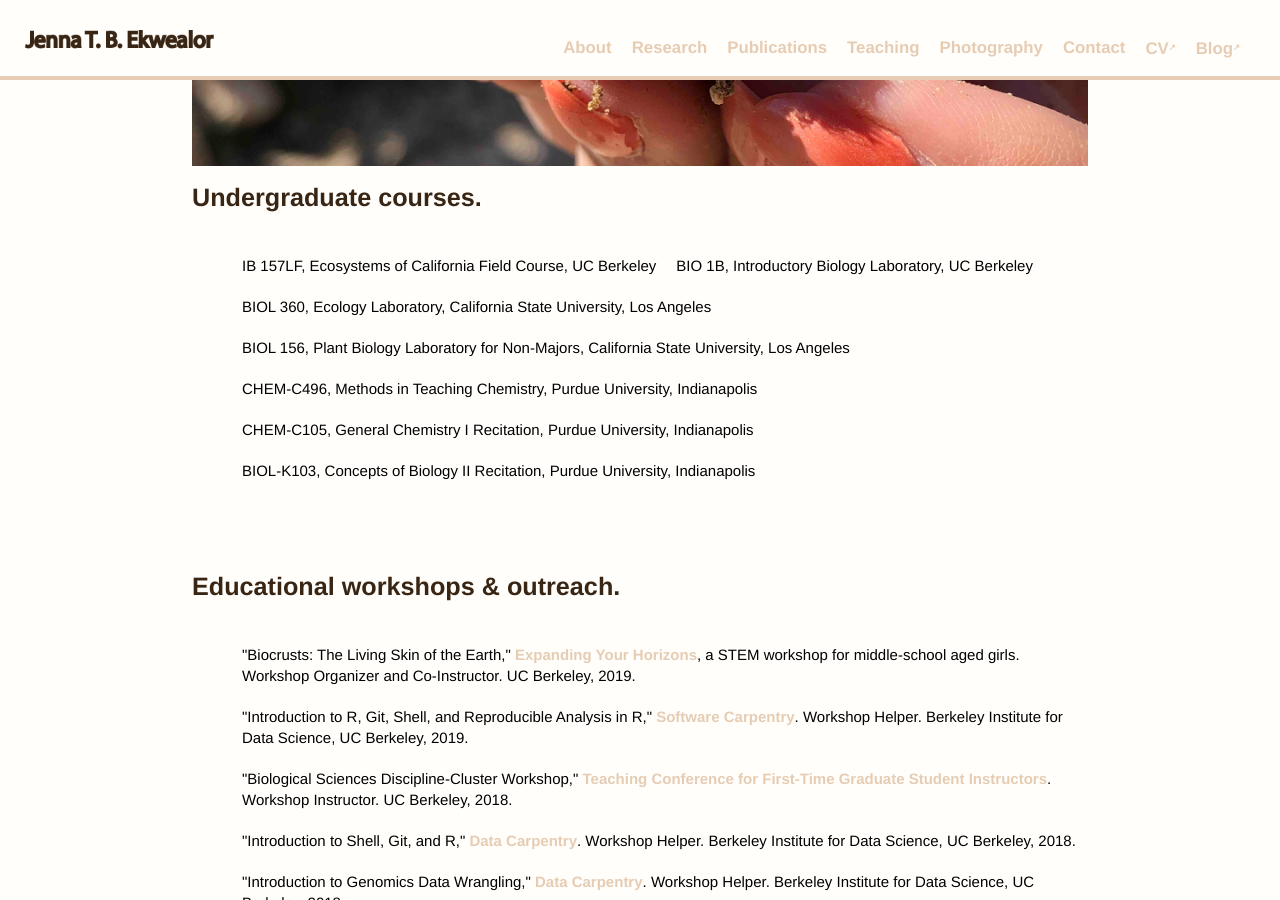
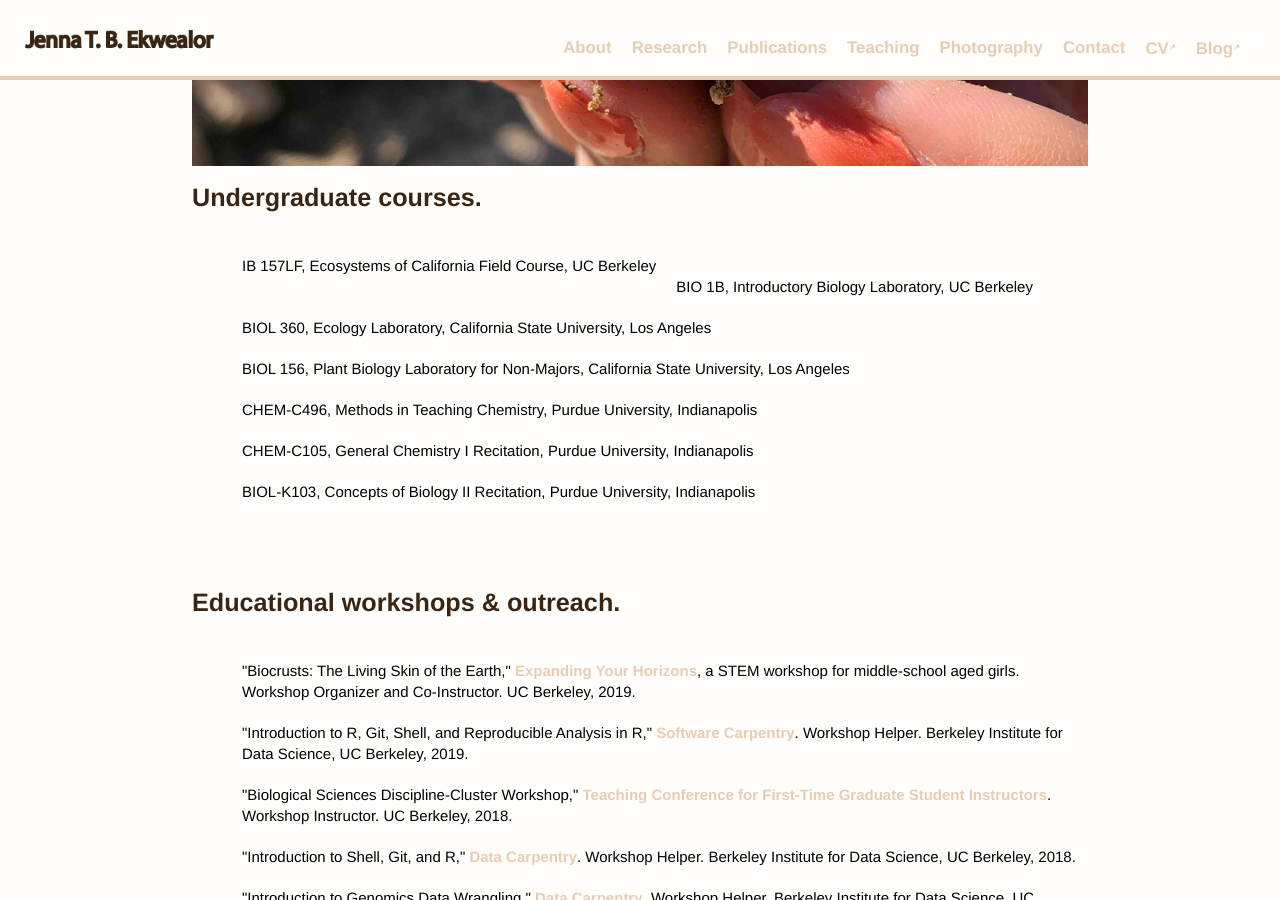
Before and after one commit to jenna-tb-ekwealor/jenna-tb-ekwealor.github.io, a Jekyll site: the page built from teaching/index.html, in a window 1280 px wide and 900 px high, scrolled down 377 px. Built offline with Jekyll 4.4.1, drawn with Linux system fonts in a browser that asks for light colours.

Commit message:
fix bugs

```diff
--- a/research/index.html
+++ b/research/index.html
@@ -41,7 +41,7 @@ Read more at the <a href="https://3dmoss.berkeley.edu" target="_blank">3D Moss P
 <br>
 <h2>Spatial phylogenetics of the Mojave Desert.</h2>
 <br>
-<p>In collaboration with <a href="https://blueprintearth.org" target="_blank">Blueprint Earth, I am working on a project to understand the phylogenetic diversity of vascular plants in a 1 km x 1 km, densely surveyed region of the Mojave National Preserve. The study area is home to springs with both underground and surface flow and basalt flows, creating a hydrogeologically complex area. We are testing the hypothesis that environmental heterogeneity supports phylogenetic diversity in the Mojave Desert. </p>
+<p>In collaboration with <a href="https://blueprintearth.org" target="_blank">Blueprint Earth</a>, I am working on a project to understand the phylogenetic diversity of vascular plants in a 1 km x 1 km, densely surveyed region of the Mojave National Preserve. The study area is home to springs with both underground and surface flow and basalt flows, creating a hydrogeologically complex area. We are testing the hypothesis that environmental heterogeneity supports phylogenetic diversity in the Mojave Desert. </p>
 
   	<p style="font-size:15px"><i>“Alma knelt in the tall grass and brought her face as near as she could to the stone. And there, rising no more than an inch above the surface of the boulder, she saw a great and tiny forest. Nothing moved within this mossy world. She peered at it so closely that she could smell it- dank and rich and old. Gently, Alma pressed her hand into this tight little timberland. It compacted itself under her palm and then sprang back to form without complaint. There was something stirring about its response to her. The moss felt warm and spongy, several degrees warmer than the air around it, and far more damp than she had expected. It appeared to have its own weather.
 		Alma put the magnifying lens to her eye and looked again. Now the miniature forest below her gaze sprang into majestic detail. She felt her breath catch. This was a stupefying kingdom. This was the Amazon jungle as seen from the back of a harpy eagle. She rode her eye above the surprising landscape, following its paths in every direction. Here were rich, abundant valleys filled with tiny trees of braided mermaid hair and minuscule, tangled vines. Here were barely visible tributaries running through that jungle, and here was a miniature ocean in a depression in the center of the boulder, where all the water pooled.
--- a/teaching/index.html
+++ b/teaching/index.html
@@ -17,7 +17,7 @@ title: J.T.B. Ekwealor | Teaching
 <h2>Undergraduate courses.</h2>
 
 <UL>
-	<li style="font-size:15px">IB 157LF, Ecosystems of California Field Course, UC Berkeley</li>
+	<li style="font-size:15px">IB 157LF, Ecosystems of California Field Course, UC Berkeley</li> <br>
 	<li style="font-size:15px">BIO 1B, Introductory Biology Laboratory, UC Berkeley</li>
 	<li style="font-size:15px">BIOL 360, Ecology Laboratory, California State University, Los Angeles</li>
 	<li style="font-size:15px">BIOL 156, Plant Biology Laboratory for Non-Majors, California State University, Los Angeles</li>
```
